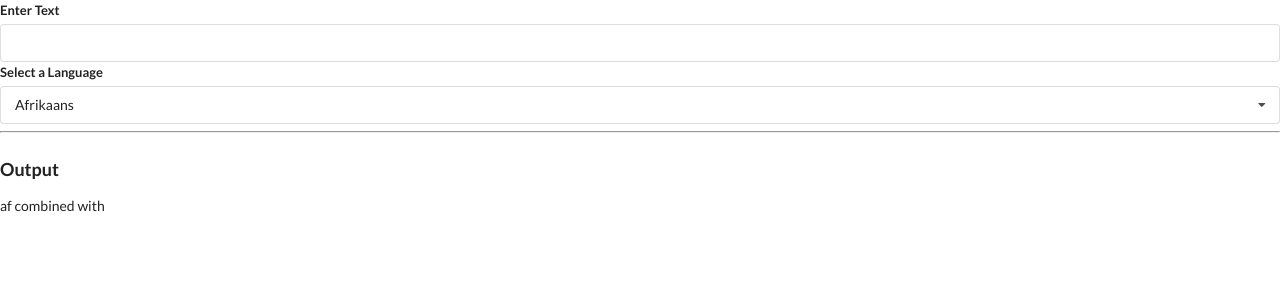
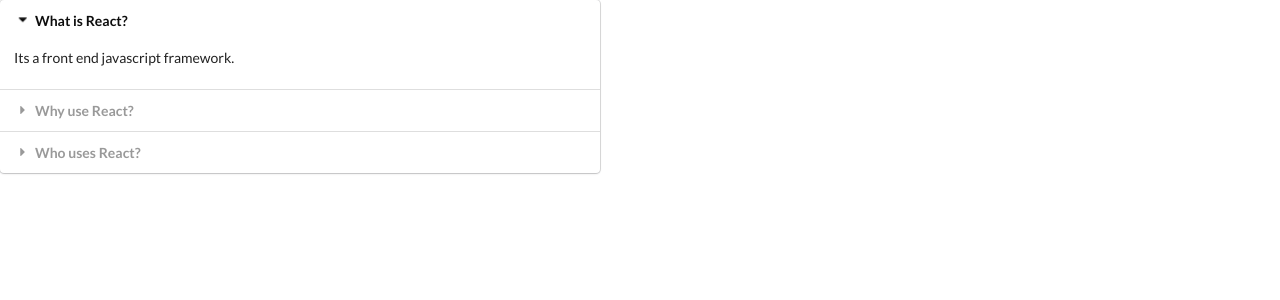
Before and after one commit to andrewgkinnaird/modernreactwithredux, a React (Create React App) app in the folder widgets/: page / in a window 1280 px wide. Shown: the top 300 px of the page. Built offline with nearby package versions, Linux system fonts and the light colour scheme.

Commit message:
added router

```diff
--- a/widgets/src/App.js
+++ b/widgets/src/App.js
@@ -1,10 +1,11 @@
 import React, { useState } from 'react';
-//import Accordion from './components/Accordion';
-//import Search from './components/Search';
+import Accordion from './components/Accordion';
+import Search from './components/Search';
 import Dropdown from './components/Dropdown';
 import Translate from './components/Translate';
+import Route from './components/Route';
 
-/*
+
 const items = [
     {
         title:'What is React?',
@@ -19,7 +20,7 @@
         content:'Many engineers use React.'
     }
 ]
-*/
+
 const options = [
     {
         label:'The color red',
@@ -35,12 +36,34 @@
 
 ]
 
+
+
+
+
+
+
 const App = () => {
-
+    const [selected,setSelected] = useState(options[0]);
 
     return (
         <div>
-            <Translate />
+            <Route path='/'>
+                <Accordion items={items}/>
+            </Route>
+            <Route path='/list'>
+                <Search />
+            </Route>
+            <Route path='/dropdown'>
+                <Dropdown
+                    label='Choose a color'
+                    options={options}
+                    selected={selected}
+                    onSelectedChange={setSelected}/>
+            </Route>
+            <Route path='/translate'>
+                <Translate />
+            </Route>
+
         </div>
     )
 };
--- a/widgets/src/components/Convert.js
+++ b/widgets/src/components/Convert.js
@@ -1,15 +1,15 @@
 import React, { useEffect, useState } from "react";
-//import axios from 'axios';
+import axios from 'axios';
 
 const Convert = ({language,text}) => {
-    const [translated,setTranslated] = useState('hi');
+    const [translated,setTranslated] = useState('');
     const [debouncedText,setDebouncedText] = useState(translated);
 
     useEffect(()=>{
 
-        setTranslated(`${language.value} combined with ${text}`);
-
+        console.log(language);
         const timer = setTimeout(()=>{
+            console.log(language);
             setDebouncedText(text);
         },1000)
 
@@ -20,17 +20,20 @@
     },[language,text]);
 
     useEffect(()=>{
-        console.log("making api request for " + debouncedText);
 
-        /*
-        axios.post('https://translation.googleapis.com/language/translate/v2',{},{
-            params:{
-                q:text,
-                target:language.value,
-                key:'AIzaSyCHUCmpR7cT_yDFHC98CZJy2LTms-IwDlM'
-            }
-        });*/
-    },[debouncedText]);
+        const  getGoogleTranslation = async() => {
+            const response = await axios.post('https://translation.googleapis.com/language/translate/v2',{},{
+                params:{
+                    q:text,
+                    target:language.value,
+                    key:'AIzaSyCHUCmpR7cT_yDFHC98CZJy2LTms-IwDlM'
+                }
+            });
+            setTranslated(response.data.data.translations[0].translatedText);
+        }
+        getGoogleTranslation();
+
+    },[debouncedText,language]);
 
     return (
         <div>{translated}</div>
--- /dev/null
+++ b/widgets/src/components/Route.js
@@ -0,0 +1,6 @@
+const Route = ({path,children}) => {
+    return window.location.pathname === path ? children : null;
+
+}
+
+export default Route;
--- a/widgets/src/components/Translate.js
+++ b/widgets/src/components/Translate.js
@@ -10,11 +10,15 @@
     },
     {
         label:'Arabic',
-        value:'ab'
+        value:'ar'
     },
     {
         label:'Hindi',
         value:'hi'
+    },
+    {
+        label:'Japanese',
+        value:'ja'
     }
 ]
 
```
Also changed, not shown: 1 other file (tests, documents, lock files or other folders).
